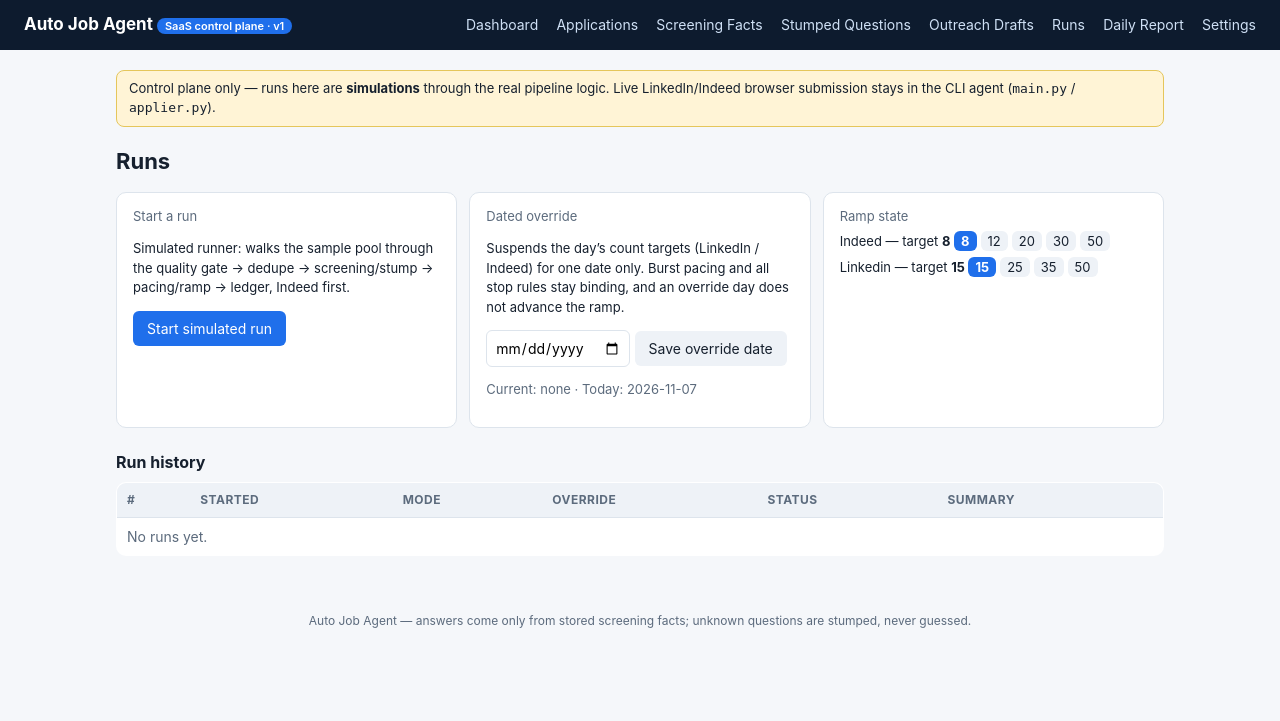
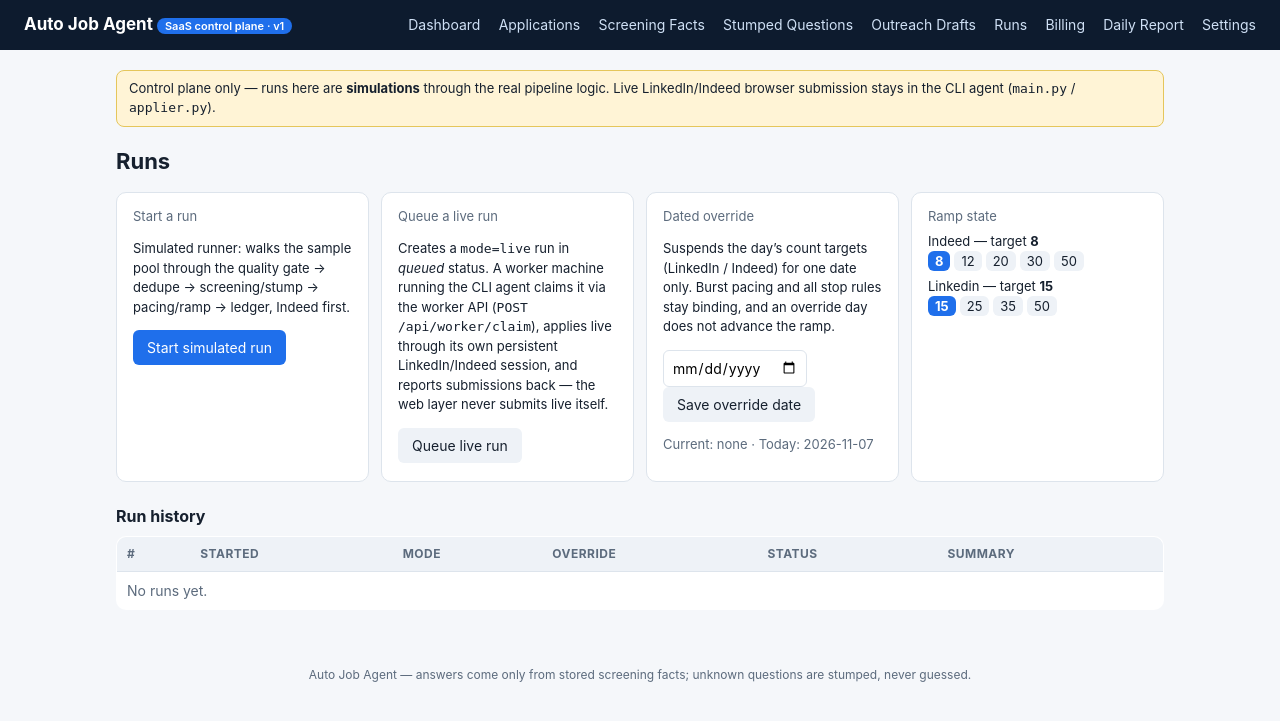
Before and after one commit to jacksonzhuang07/auto-job-agent, a Flask app: page /runs in a window 1280 px wide. Shown: the top 721 px of the page. Run offline with Flask 3, Linux system fonts and the light colour scheme; data comes from the database, SQL or seed files in the repository; data that the repository does not hold is empty.

Commit message:
feat(webapp): billing page, pricing section, queue-live-run action
/billing shows plan/status (comped marked), period usage and the usage
ledger, plus the Stripe state panel: Checkout session creation when
STRIPE_SECRET_KEY + STRIPE_PRICE_ID are set, disabled 'not configured'
state otherwise. /billing/webhook verifies signatures and records
subscription status changes (503 when unconfigured). Dashboard gains a
pricing section; Runs page gains 'Queue live run'.

```diff
--- a/webapp/routes.py
+++ b/webapp/routes.py
@@ -2,13 +2,16 @@
 from __future__ import annotations
 
 import json
+import os
 import re
 from datetime import date, datetime
 
-from flask import Blueprint, current_app, redirect, render_template, request, url_for
+from flask import (Blueprint, current_app, jsonify, redirect, render_template,
+                   request, url_for)
 
-from . import db
+from . import billing, db
 from .pacing import LADDERS, PLATFORMS, PlatformRamp
+from .pricing import pricing_summary
 from .runner import run_simulation
 
 bp = Blueprint("main", __name__)
@@ -84,6 +87,7 @@ def dashboard():
         delivered=delivered, failed=failed, recent=recent, open_stumps=open_stumps,
         events=events, ramps=_ramp_states(db_path, user_id),
         override_date=settings.get("override_date", ""),
+        pricing=pricing_summary(),
     )
 
 
@@ -242,6 +246,21 @@ def start_run():
     return redirect(url_for("main.runs"))
 
 
+@bp.route("/runs/queue-live", methods=["POST"])
+def queue_live_run():
+    """Queue a mode='live' run for a worker machine (CLI agent) to claim
+    via the worker API. The web layer never submits live itself."""
+    db_path, user_id = _ctx()
+    with db.connect(db_path) as conn:
+        conn.execute(
+            """INSERT INTO runs (user_id, mode, status, trigger_source)
+               VALUES (?, 'live', 'queued', 'manual')""",
+            (user_id,),
+        )
+        conn.commit()
+    return redirect(url_for("main.runs"))
+
+
 @bp.route("/runs/override", methods=["POST"])
 def set_override():
     db_path, user_id = _ctx()
@@ -304,3 +323,80 @@ def report():
         by_platform[row["source"]] = by_platform.get(row["source"], 0) + 1
     return render_template("report.html", date=today, submitted=submitted,
                            skipped=skipped, stumps=stumps_today, by_platform=by_platform)
+
+
+# ---------------------------------------------------------------------------
+# Billing
+# ---------------------------------------------------------------------------
+
+@bp.route("/billing")
+def billing_page():
+    db_path, user_id = _ctx()
+    subscription = billing.get_subscription(db_path, user_id)
+    usage = billing.period_usage(db_path, user_id)
+    rows = billing.usage_rows(db_path, user_id)
+    return render_template(
+        "billing.html", subscription=subscription, usage=usage, usage_rows=rows,
+        pricing=pricing_summary(), stripe_configured=billing.stripe_configured(),
+        checkout_state=request.args.get("checkout", ""),
+    )
+
+
+@bp.route("/billing/checkout", methods=["POST"])
+def billing_checkout():
+    """Create a Stripe Checkout session (subscription mode) and redirect.
+    Disabled unless STRIPE_SECRET_KEY + STRIPE_PRICE_ID are configured —
+    the app never fakes a charge."""
+    db_path, user_id = _ctx()
+    url = billing.create_checkout_session(db_path, user_id, request.host_url)
+    if not url:
+        return redirect(url_for("main.billing_page"))
+    return redirect(url)
+
+
+@bp.route("/billing/webhook", methods=["POST"])
+def billing_webhook():
+    """Stripe webhook: records subscription status changes.
+
+    Verifies the signature when STRIPE_WEBHOOK_SECRET is set; without the
+    Stripe configuration the endpoint is closed (503 not-configured).
+    """
+    secret = os.environ.get("STRIPE_WEBHOOK_SECRET")
+    stripe = billing._stripe()
+    if not secret or stripe is None:
+        return jsonify(error="stripe webhook not configured"), 503
+    payload = request.get_data()
+    sig_header = request.headers.get("Stripe-Signature", "")
+    try:
+        event = stripe.Webhook.construct_event(payload, sig_header, secret)
+    except Exception:
+        return jsonify(error="invalid signature"), 400
+
+    db_path = current_app.config["DATABASE"]
+    event_type = event["type"]
+    obj = event["data"]["object"]
+    if event_type == "checkout.session.completed":
+        user_id = None
+        ref = obj.get("client_reference_id")
+        if ref:
+            try:
+                user_id = int(ref)
+            except (TypeError, ValueError):
+                user_id = None
+        if user_id is None and obj.get("customer"):
+            user_id = billing.find_user_by_stripe_customer(db_path, obj["customer"])
+        if user_id is not None:
+            billing.update_subscription(
+                db_path, user_id, status="active",
+                stripe_customer_id=obj.get("customer"),
+                stripe_subscription_id=obj.get("subscription"),
+            )
+    elif event_type in ("customer.subscription.updated", "customer.subscription.deleted"):
+        user_id = billing.find_user_by_stripe_customer(db_path, obj.get("customer"))
+        if user_id is not None:
+            status = "canceled" if event_type.endswith("deleted") else obj.get("status", "active")
+            billing.update_subscription(
+                db_path, user_id, status=status,
+                stripe_subscription_id=obj.get("id"),
+            )
+    return jsonify(received=True)
--- a/webapp/templates/base.html
+++ b/webapp/templates/base.html
@@ -16,6 +16,7 @@
     <a href="{{ url_for('main.stumps') }}">Stumped Questions</a>
     <a href="{{ url_for('main.drafts') }}">Outreach Drafts</a>
     <a href="{{ url_for('main.runs') }}">Runs</a>
+    <a href="{{ url_for('main.billing_page') }}">Billing</a>
     <a href="{{ url_for('main.report') }}">Daily Report</a>
     <a href="{{ url_for('main.settings_page') }}">Settings</a>
   </nav>
--- a/webapp/templates/runs.html
+++ b/webapp/templates/runs.html
@@ -7,6 +7,11 @@
     <div class="lbl">Start a run</div>
     <p class="small">Simulated runner: walks the sample pool through the quality gate → dedupe → screening/stump → pacing/ramp → ledger, Indeed first.</p>
     <form method="post" action="{{ url_for('main.start_run') }}"><button type="submit">Start simulated run</button></form>
+  </div>
+  <div class="card">
+    <div class="lbl">Queue a live run</div>
+    <p class="small">Creates a <code>mode=live</code> run in <em>queued</em> status. A worker machine running the CLI agent claims it via the worker API (<code>POST /api/worker/claim</code>), applies live through its own persistent LinkedIn/Indeed session, and reports submissions back — the web layer never submits live itself.</p>
+    <form method="post" action="{{ url_for('main.queue_live_run') }}"><button type="submit" class="secondary">Queue live run</button></form>
   </div>
   <div class="card">
     <div class="lbl">Dated override</div>
```
Also changed, not shown: webapp/templates/billing.html (added, +60 -0 lines), webapp/templates/dashboard.html (+10 -0 lines).
